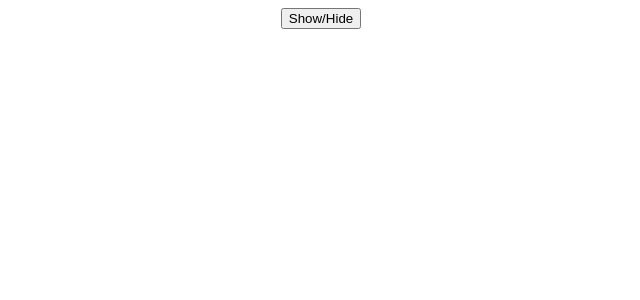
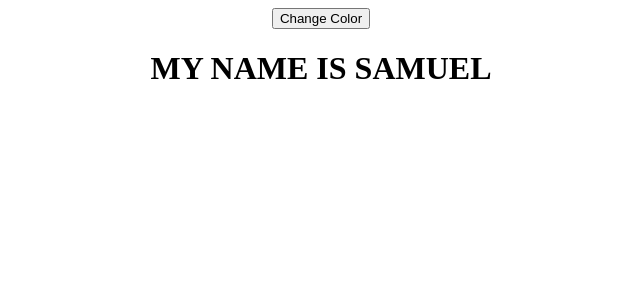
Before and after one commit to samuelezedi/react-basic, a React (Create React App) app: page / in a window 1280 px wide. Shown: the top 300 px of the page, without its empty margins (319-959 px from the left). Built offline with nearby package versions, Linux system fonts and the light colour scheme.

Commit message:
change color logic

```diff
--- a/src/App.js
+++ b/src/App.js
@@ -5,14 +5,14 @@ import './App.css';
 import { useState } from 'react';
 
 function App() {
- const [showText, setShowText] = useState(false);
-  const handleShowText = () => {
-    setShowText(!showText);
+ const [textColor, setTextColor] = useState("black");
+  const handleTextColor = () => {
+    setTextColor(textColor === "black"?"red":"black");
   }
   return (
     <div className="App">
-      <button onClick={handleShowText}>Show/Hide</button>
-      {showText===true && <h1> MY NAME IS SAMUEL</h1>}
+      <button onClick={handleTextColor}>Change Color</button>
+      <h1 style={{color:textColor}}>MY NAME IS SAMUEL</h1>
     </div>
   );
 }
```
